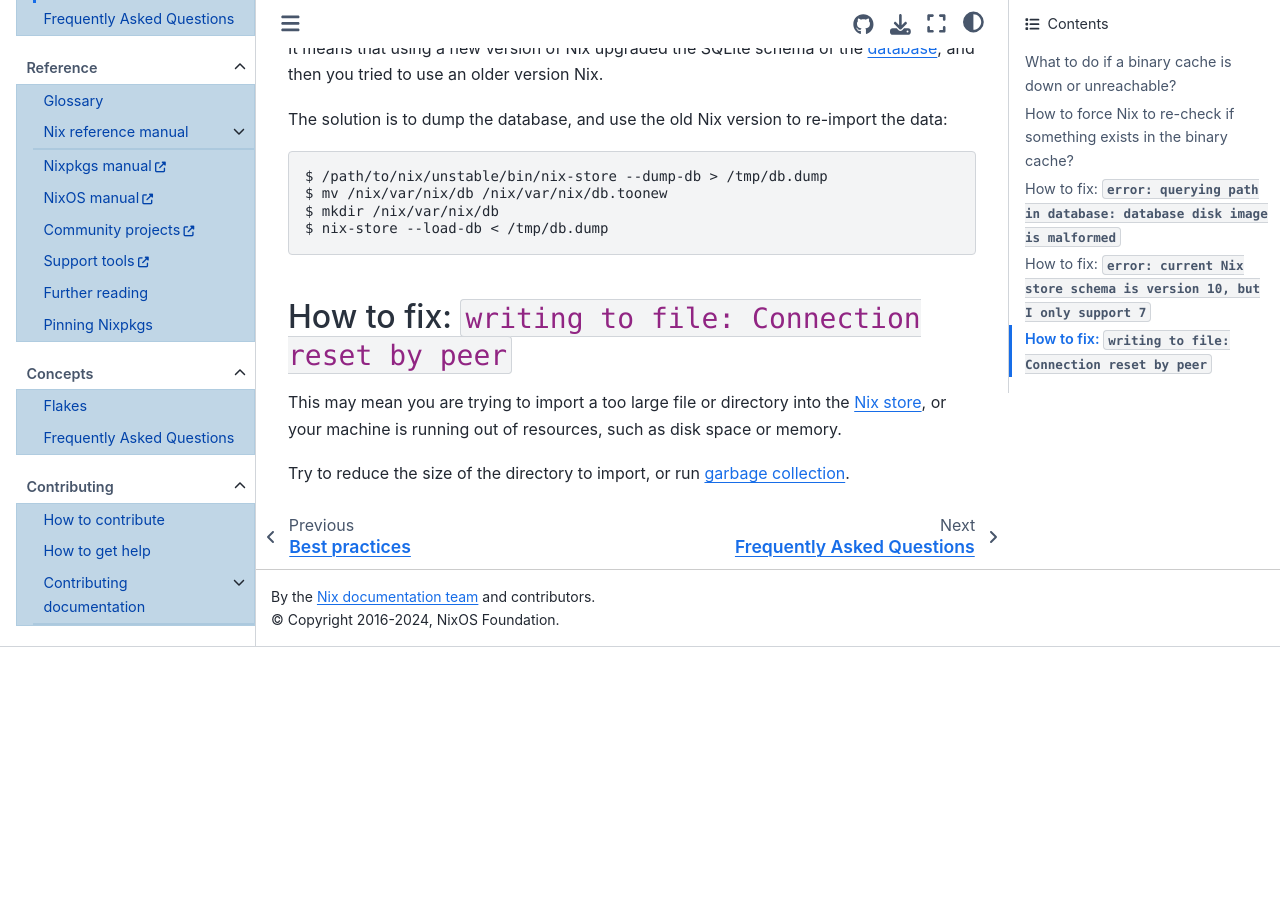
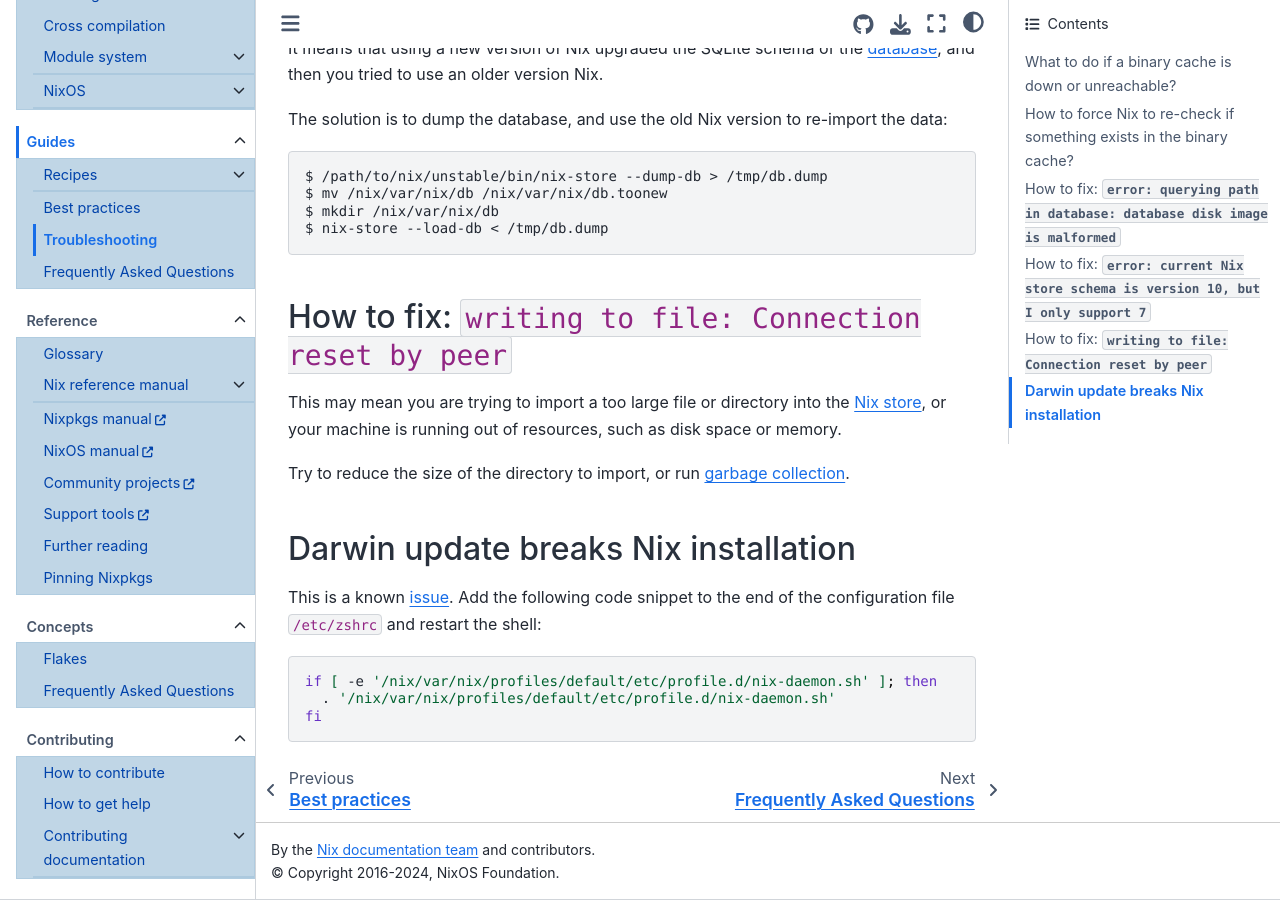
Before and after one commit to NixOS/nix.dev, a Sphinx documentation site: the page built from source/guides/troubleshooting.md, in a window 1280 px wide and 900 px high, scrolled down 1185 px. Built offline with Sphinx 7.4.7 and the Sphinx Book theme 1.1.4, drawn with Linux system fonts in a browser that asks for light colours; before the commit the page ends 1832 px from its top, so only the background shows below that.

Commit message:
Add troubleshooting entry for Nix issue on macOS

````diff
--- a/source/guides/troubleshooting.md
+++ b/source/guides/troubleshooting.md
@@ -50,3 +50,13 @@
 This may mean you are trying to import a too large file or directory into the [Nix store](https://nix.dev/manual/nix/stable/glossary#gloss-store), or your machine is running out of resources, such as disk space or memory.
 
 Try to reduce the size of the directory to import, or run [garbage collection](https://nix.dev/manual/nix/stable/command-ref/nix-collect-garbage).
+
+## Darwin update breaks Nix installation
+
+This is a known [issue](https://github.com/NixOS/nix/issues/3616). Add the following code snippet to the end of the configuration file `/etc/zshrc` and restart the shell:
+
+```bash
+if [ -e '/nix/var/nix/profiles/default/etc/profile.d/nix-daemon.sh' ]; then
+  . '/nix/var/nix/profiles/default/etc/profile.d/nix-daemon.sh'
+fi
+```
````
